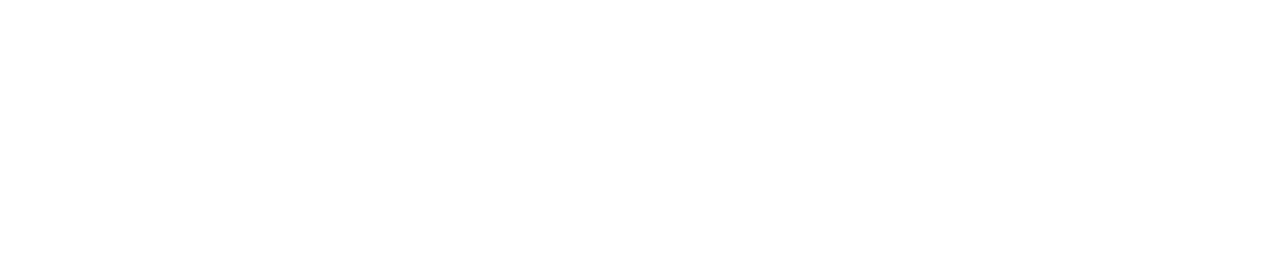
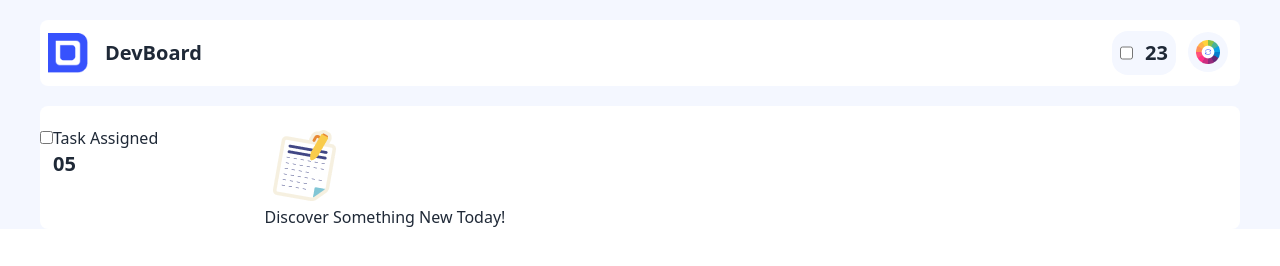
Before and after one commit to Mj-Marjan/JavaScript-Assignment-5, a plain HTML site: page index.html in a window 1280 px wide. Drawn offline with nearby package versions, Linux system fonts and the light colour scheme.

Commit message:
Added Navebar

```diff
--- a/index.html
+++ b/index.html
@@ -3,9 +3,75 @@
 <head>
     <meta charset="UTF-8">
     <meta name="viewport" content="width=device-width, initial-scale=1.0">
-    <title>JavaScript-Assignment-5</title>
+    <title>Assignment</title>
+    <link href="https://cdn.jsdelivr.net/npm/daisyui@4.12.24/dist/full.min.css" rel="stylesheet" type="text/css" />
+<script src="https://cdn.tailwindcss.com"></script>
+
+<!-- font family -->
+<link rel="preconnect" href="https://fonts.googleapis.com">
+<link rel="preconnect" href="https://fonts.gstatic.com" crossorigin>
+<link href="https://fonts.googleapis.com/css2?family=Poppins:ital,wght@0,100;0,200;0,300;0,400;0,500;0,600;0,700;0,800;0,900;1,100;1,200;1,300;1,400;1,500;1,600;1,700;1,800;1,900&display=swap" rel="stylesheet">
+
+<style>
+    .font-popins {
+      font-family: "Poppins", serif;
+    }
+</style>
 </head>
-<body>
+<body class="bg-[#F4F7FF]">
+    <section>
+        <!-- navbar section -->
+        <section class="pt-5 mx-10 ">
+            <div class="navbar rounded-lg bg-base-100">
+                <div class="flex-1">
+                    <img class="w-10 h-auto" src="assets/logo.png" alt="">
+                  <a class="btn btn-ghost text-xl gap-0">Dev<span class="font-bold">Board</span></a>
+                </div>
+                <div class="flex-none gap-2">
+                  <div class="flex gap-1 rounded-2xl bg-[#F4F7FF]">
+                    <input class="p-1 ml-2 w-full text-xl" type="checkbox">
+                    <h3 class="p-2 text-xl font-bold">23</h3>
+                  </div>
+                  <div class="">
+                    <div class="btn btn-ghost btn-circle avatar">
+                      <div class="w-10 rounded-full bg-[#F4F7FF]">
+                       <img class="w-5 h-auto p-2" src="assets/theme-btn.png" alt="">
+                      </div>
+                    </div>
+                  </div>
+                </div>
+              </div>
+        </section>
+        <section class="grid grid-cols-4 gap-2 pt-5 mx-10 bg-white mt-5 rounded-lg" >
+            <!-- complited site -->
+            <div class="col-span-3">
+                <!-- 1st layout -->
+                <div class="grid grid-cols-4">
+                    <div class="flex col-span-1">
+                        <div>
+                            <input type="checkbox" name="" id="">
+                        </div>
+                        <div>
+                            <h3>Task Assigned</h3>
+                            <h1 class="font-bold text-xl">05</h1>
+                        </div>
+                    </div>
+                    <div class="col-span-2">
+                       <div>
+                        <img src="assets/board.png" alt="">
+                       </div>
+                        <h3>Discover Something New Today!</h3>
+                    </div>
+                    <div>
 
+                    </div>
+                </div>
+            </div>
+            <!-- active log site -->
+            <div class="col-span-1">
+
+            </div>
+        </section>
+    </section>
 </body>
 </html>
```
Also changed, not shown: java script/tailwind.js (added, +8 -0 lines), assets/activity.png (added), assets/board.png (added), assets/calender.png (added), assets/checkbox.png (added), assets/logo.png (added), assets/theme-btn.png (added).
